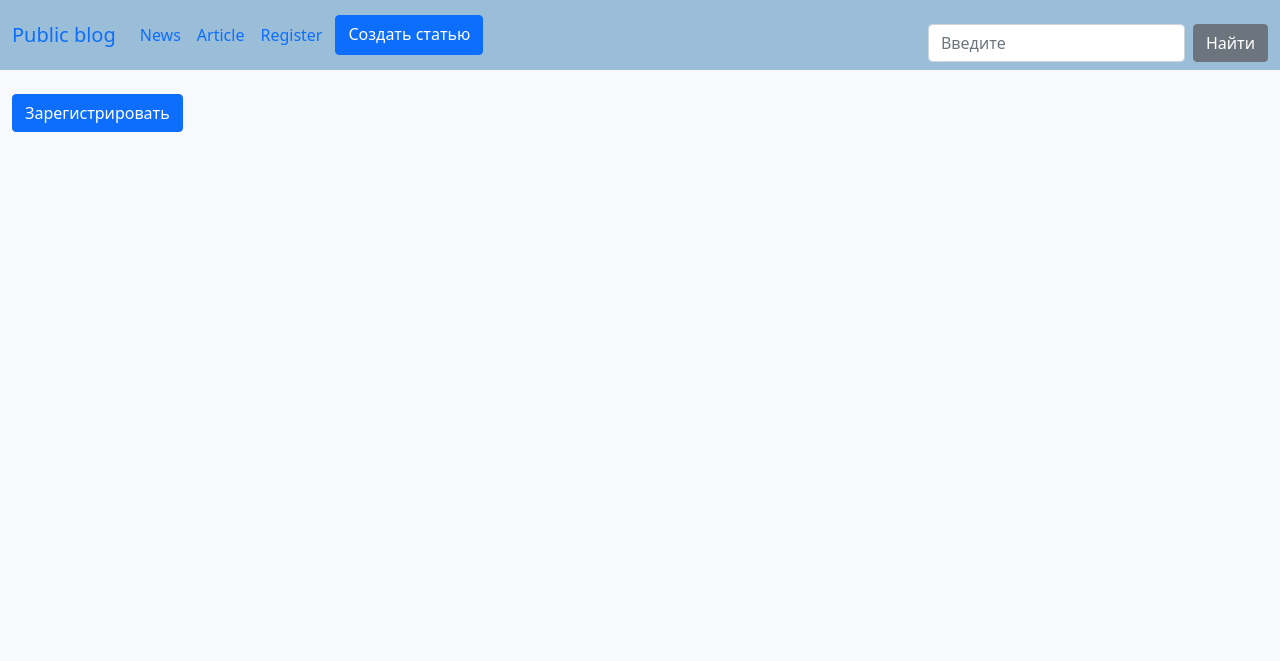
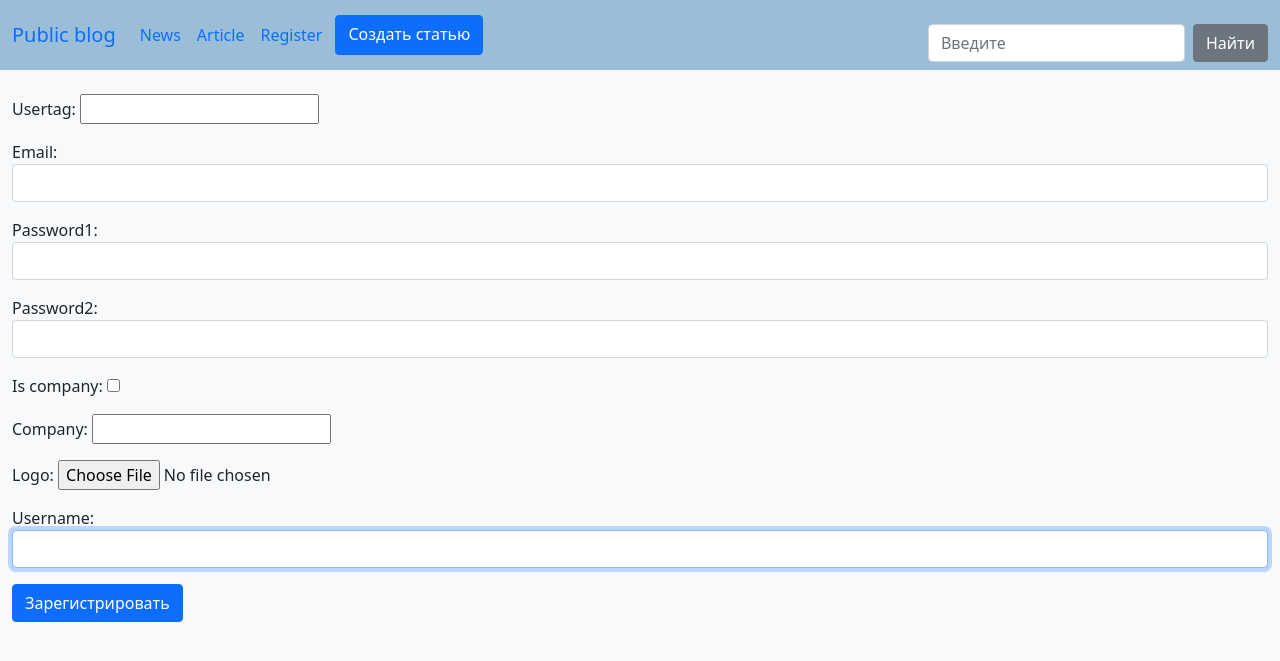
Before and after one commit to Evgeniy-Pavlov/public_blog, a Django app: template blog/mainapp/templates/mainapp/userbase_form.html in a window 1280 px wide. Shown: the top 661 px of the page. Run offline with Django 4.2, Linux system fonts and the light colour scheme; the template is opened without the code that fills it: values that come from a table or form of the project are taken from there, others are empty; some libraries are stand-ins or nearby versions.

Commit message:
создал форму регистрации

```diff
--- /dev/null
+++ b/blog/mainapp/forms.py
@@ -0,0 +1,15 @@
+from django.contrib.auth.forms import UserCreationForm
+from .models import UserBase
+from django import forms
+
+
+class RegisterForm(UserCreationForm):
+
+    username = forms.CharField(widget=forms.TextInput(attrs={'class': 'form-control'}))
+    email = forms.CharField(widget=forms.TextInput(attrs={'class': 'form-control'}))
+    password1 = forms.CharField(widget=forms.PasswordInput(attrs={'class': 'form-control'}))
+    password2 = forms.CharField(widget=forms.PasswordInput(attrs={'class': 'form-control'}))
+
+    class Meta:
+        model = UserBase
+        fields = ('usertag', 'email', 'password1', 'password2', 'is_company', 'company', 'logo')
--- a/blog/mainapp/models.py
+++ b/blog/mainapp/models.py
@@ -4,7 +4,7 @@ from datetime import datetime
 
 # Create your models here.
 class UserBase(AbstractUser):
-    login = models.CharField(unique=True, max_length=10)
+    usertag = models.CharField(unique=True, max_length=10)
     email = models.EmailField(unique=True)
     last_name = models.CharField(null=True, max_length=20)
     first_name = models.CharField(null=True, max_length=20)
--- a/blog/mainapp/templates/mainapp/userbase_form.html
+++ b/blog/mainapp/templates/mainapp/userbase_form.html
@@ -1,6 +1,6 @@
 {% extends 'base.html' %}
 {% block body %}
-<form method="POST">
+<form method="POST" enctype="multipart/form-data">
 {% csrf_token %}
 {{form.as_p}}
 <button class="btn btn-primary">Зарегистрировать</button>
--- a/blog/mainapp/views.py
+++ b/blog/mainapp/views.py
@@ -1,8 +1,9 @@
 from django.shortcuts import render
-from django.views.generic import CreateView
+from django.views.generic import CreateView, UpdateView, DeleteView, DetailView
 from .models import UserBase
+from .forms import RegisterForm
 
 # Create your views here.
 class RegisterView(CreateView):
     model = UserBase
-    fields = '__all__'
+    form_class = RegisterForm
```
Also changed, not shown: blog/mainapp/migrations/0003_rename_login_userbase_usertag.py (added).
